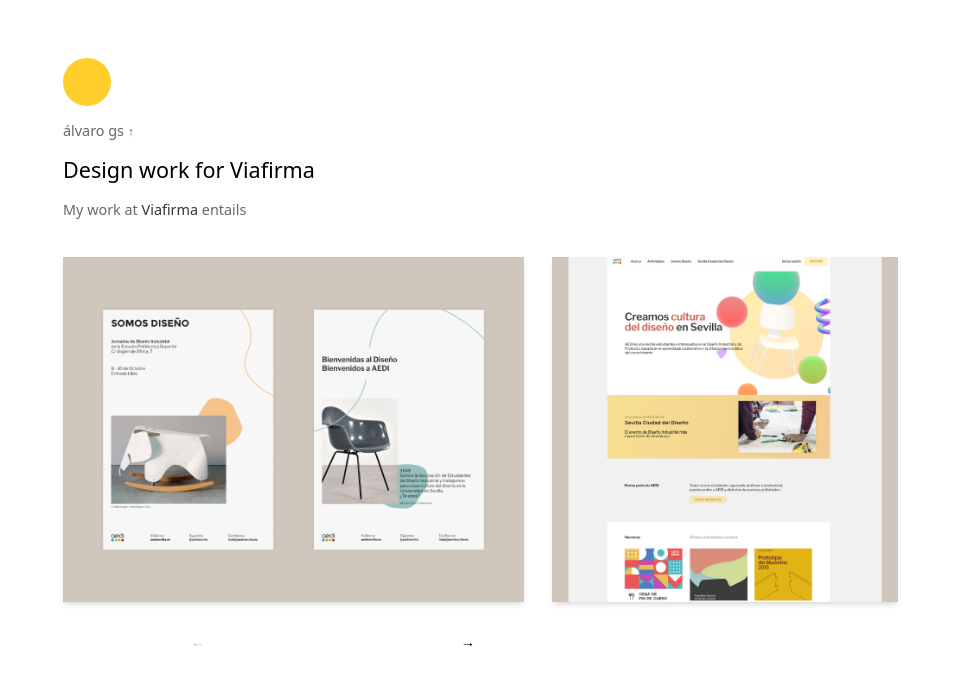
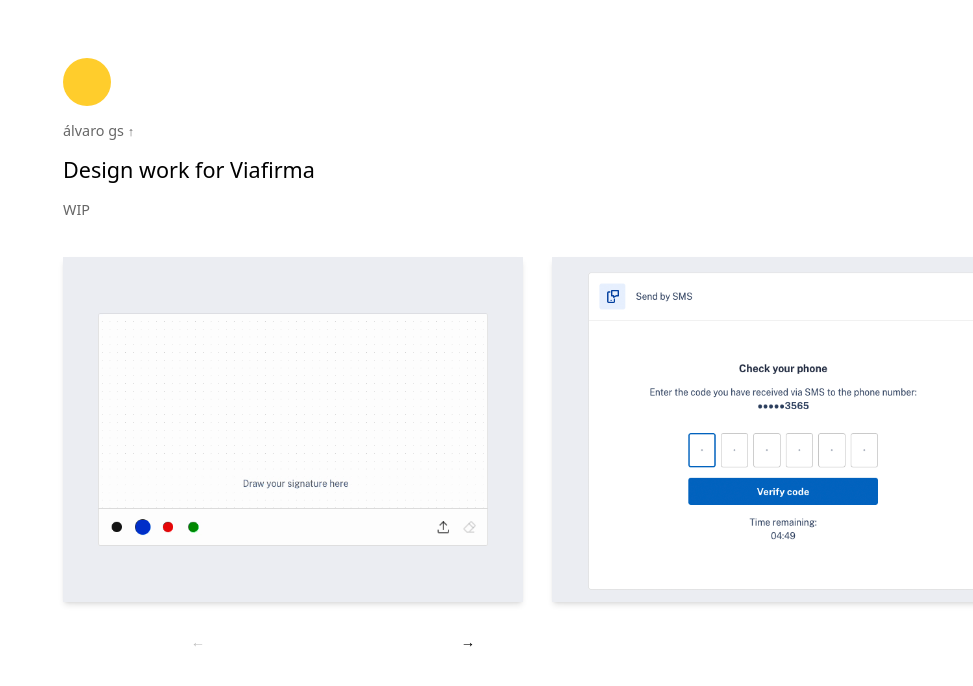
Before and after one commit to alvvaro/alvvaro.github.io, a React (Vite) app: page /viafirma in a window 1280 px wide. Shown: the top 686 px of the page, without its empty margins (307-1280 px from the left). Built offline with nearby package versions, Linux system fonts and the light colour scheme.

Commit message:
add images to viafirma

```diff
--- a/src/viafirma/Viafirma.tsx
+++ b/src/viafirma/Viafirma.tsx
@@ -6,20 +6,12 @@
     <>
       <HeaderNav h1="Design work for Viafirma" />
       <main className="mt-4 flex flex-col gap-8">
-        <p>
-          My work at <a href="https://www.viafirma.es/">Viafirma</a> entails
-        </p>
+        <p>WIP</p>
 
         <Carrousel>
-          {imageCollection01.map((img) =>
-            typeof img === 'string' ?
-              <Carrousel.Image src={img} key={img} />
-            : <Carrousel.Image
-                src={img.href}
-                key={img.href}
-                classes={img.classes}
-              />,
-          )}
+          {imageCollection01.map((img) => (
+            <Carrousel.Image src={img} key={img} />
+          ))}
         </Carrousel>
       </main>
     </>
@@ -27,6 +19,6 @@
 }
 
 const imageCollection01 = [
-  '/img/aedi/aedi-sm.png',
-  { href: '/img/aedi/aedi-wb.png', classes: ['animation-scroll'] },
+  '/img/viafirma/viafirma-hw.gif',
+  '/img/viafirma/viafirma-os.png',
 ];
```
Also changed, not shown: src/home/HomeProjects.tsx (+13 -13 lines), public/img/viafirma/viafirma-hw.gif (added), public/img/viafirma/viafirma-os.png (added).
